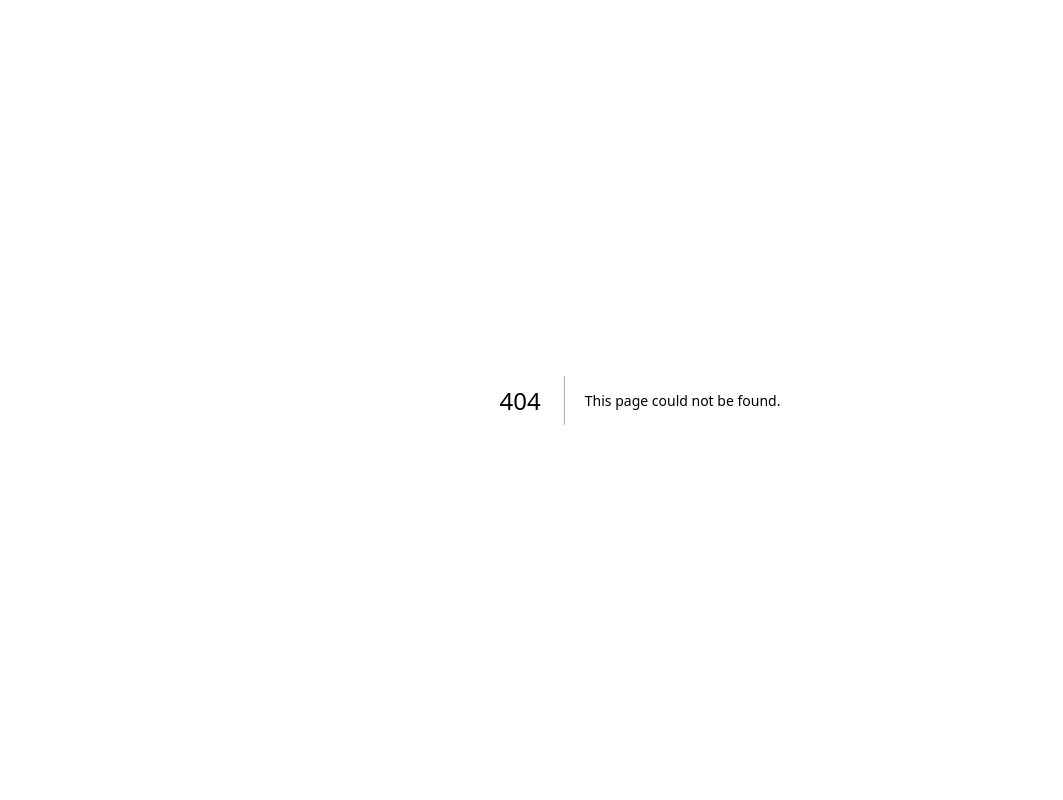
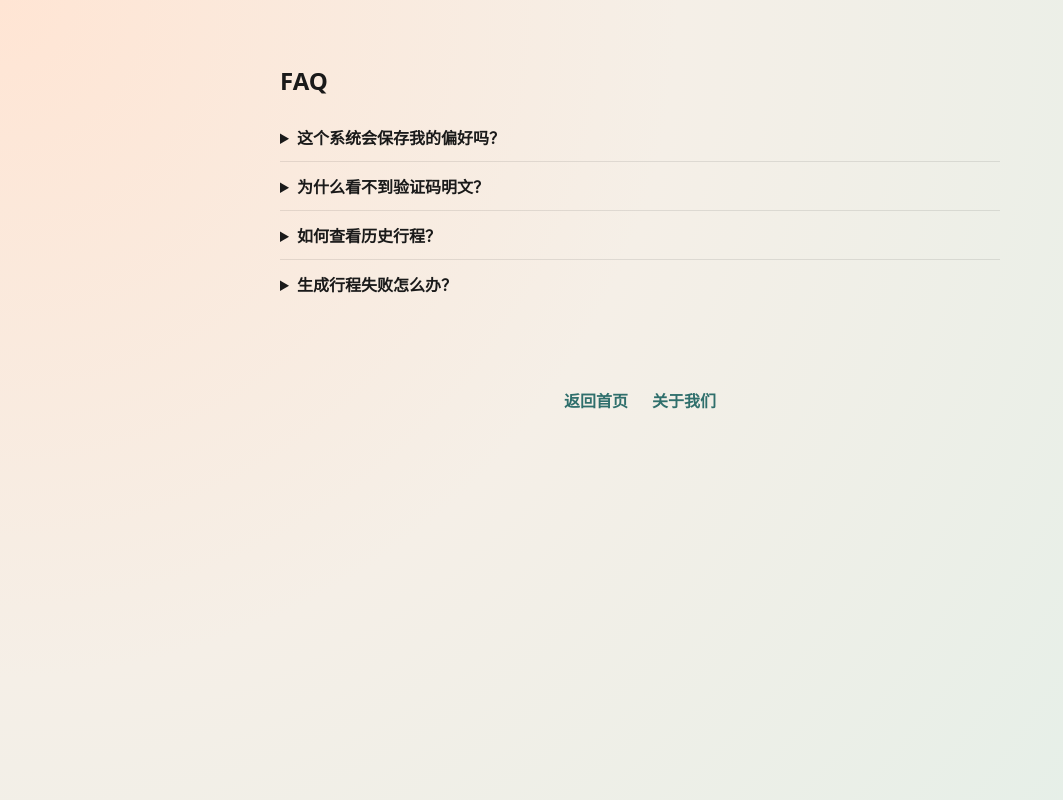
Before and after one commit to Horisky/e-travel, a Next.js app in the folder frontend/: page /faq in a window 1280 px wide. Before the commit this address had no page. Shown: the whole page, without its empty margins (0-1063 px from the left). Built offline with nearby package versions, Linux system fonts and the light colour scheme.

Commit message:
move FAQ/about to separate pages and update links

```diff
--- /dev/null
+++ b/frontend/app/faq/page.jsx
@@ -0,0 +1,33 @@
+"use client";
+
+export default function FaqPage() {
+  return (
+    <div className="info-page">
+      <section className="landing-faq">
+        <div className="faq-inner">
+          <h2>FAQ</h2>
+          <details>
+            <summary>这个系统会保存我的偏好吗？</summary>
+            <p>会。登录后系统会把你的偏好保存到数据库，方便下次生成更贴合的行程。</p>
+          </details>
+          <details>
+            <summary>为什么看不到验证码明文？</summary>
+            <p>验证码和密码都会进行加密存储，不会保存明文。</p>
+          </details>
+          <details>
+            <summary>如何查看历史行程？</summary>
+            <p>目前可在数据库的 user_plans 表查看，后续会开放前端历史记录页。</p>
+          </details>
+          <details>
+            <summary>生成行程失败怎么办？</summary>
+            <p>请检查网络和后端状态，稍后重试或调整输入条件。</p>
+          </details>
+        </div>
+      </section>
+      <footer className="landing-footer">
+        <a href="/">返回首页</a>
+        <a href="/about">关于我们</a>
+      </footer>
+    </div>
+  );
+}
--- a/frontend/app/globals.css
+++ b/frontend/app/globals.css
@@ -27,6 +27,11 @@ body {
 
 .landing {
   min-height: 100vh;
+}
+
+.info-page {
+  min-height: 100vh;
+  padding: 64px 6vw 48px;
 }
 
 .landing-hero {
@@ -80,6 +85,86 @@ body {
 
 .landing-login {
   padding: 24px 0 80px;
+}
+
+.landing-about {
+  padding: 0 6vw 40px;
+}
+
+.about-inner {
+  max-width: 720px;
+  margin: 0 auto;
+  background: transparent;
+  border: none;
+  border-radius: 0;
+  padding: 0;
+  box-shadow: none;
+}
+
+.about-inner h2 {
+  margin: 0 0 12px;
+}
+
+.about-inner p {
+  margin: 0 0 10px;
+  color: var(--muted);
+}
+
+.about-inner ul {
+  margin: 0;
+  padding-left: 18px;
+  color: var(--muted);
+}
+
+.landing-faq {
+  padding: 0 6vw 80px;
+}
+
+.faq-inner {
+  max-width: 720px;
+  margin: 0 auto;
+  background: transparent;
+  border: none;
+  border-radius: 0;
+  padding: 0;
+  box-shadow: none;
+}
+
+.faq-inner h2 {
+  margin: 0 0 16px;
+}
+
+.faq-inner details {
+  border-top: 1px solid var(--border);
+  padding: 12px 0;
+}
+
+.faq-inner details:first-of-type {
+  border-top: none;
+}
+
+.faq-inner summary {
+  cursor: pointer;
+  font-weight: 600;
+  color: var(--ink);
+}
+
+.faq-inner p {
+  margin: 8px 0 0;
+  color: var(--muted);
+}
+
+.landing-footer {
+  padding: 0 6vw 40px;
+  display: flex;
+  justify-content: center;
+  gap: 24px;
+}
+
+.landing-footer a {
+  color: var(--accent-2);
+  text-decoration: none;
+  font-weight: 600;
 }
 
 .scroll-cta:hover .arrow {
@@ -512,6 +597,24 @@ textarea {
 .footer {
   color: var(--muted);
   font-size: 0.85rem;
+  display: flex;
+  justify-content: space-between;
+  gap: 12px;
+}
+
+.footer-version {
+  margin-left: auto;
+  text-align: right;
+}
+
+.footer-links {
+  display: inline-flex;
+  gap: 12px;
+}
+
+.footer-links a {
+  color: var(--accent-2);
+  text-decoration: none;
 }
 
 @media (max-width: 980px) {
--- a/frontend/app/page.jsx
+++ b/frontend/app/page.jsx
@@ -32,6 +32,10 @@ export default function Home() {
       <section ref={loginRef} className="landing-login">
         <LoginPage />
       </section>
+      <footer className="landing-footer">
+        <a href="/faq">FAQ</a>
+        <a href="/about">关于我们</a>
+      </footer>
     </div>
   );
 }
```
Also changed, not shown: frontend/app/about/page.jsx (added, +21 -0 lines), frontend/app/planner/page.jsx (+6 -1 lines).
